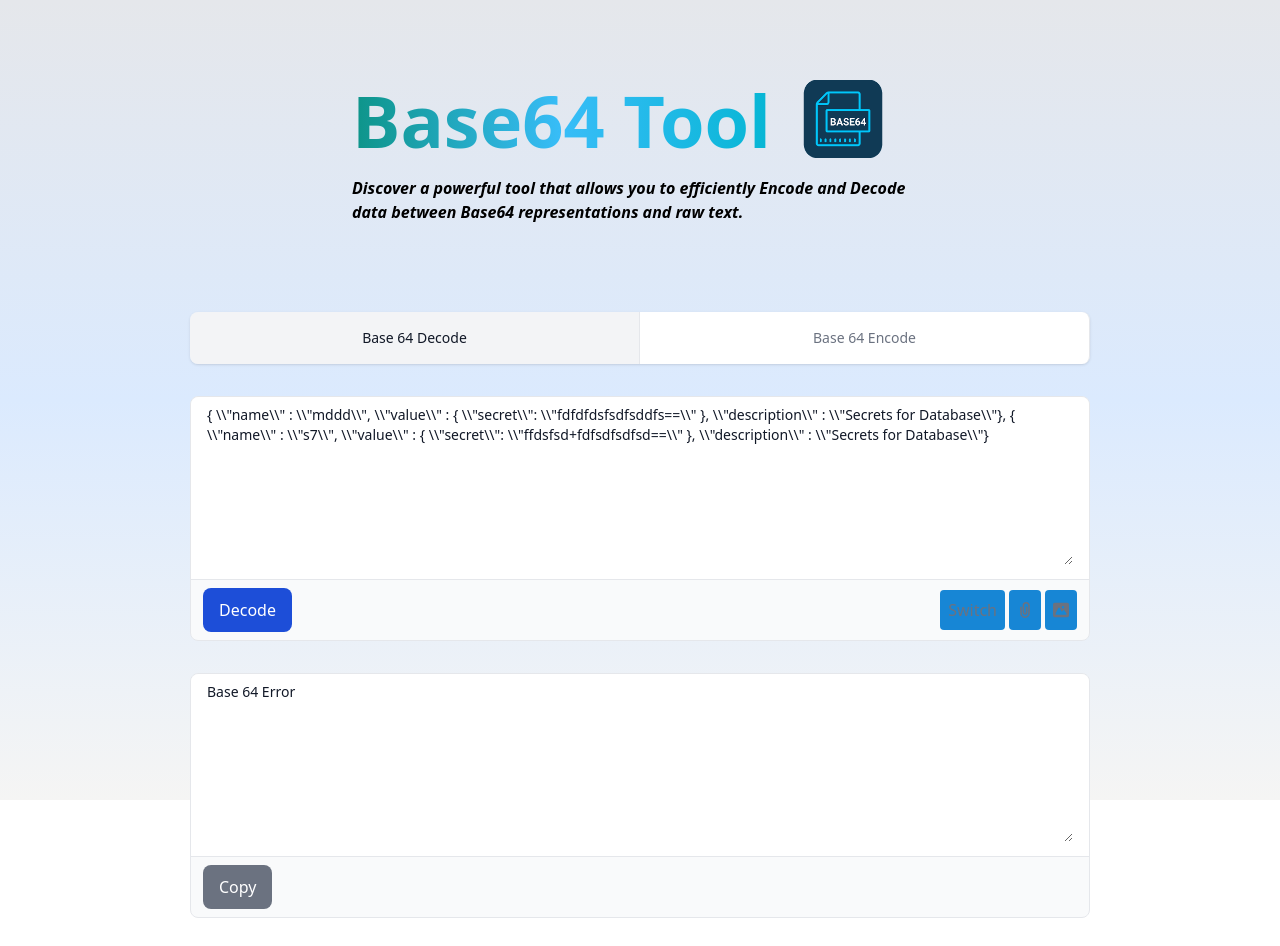
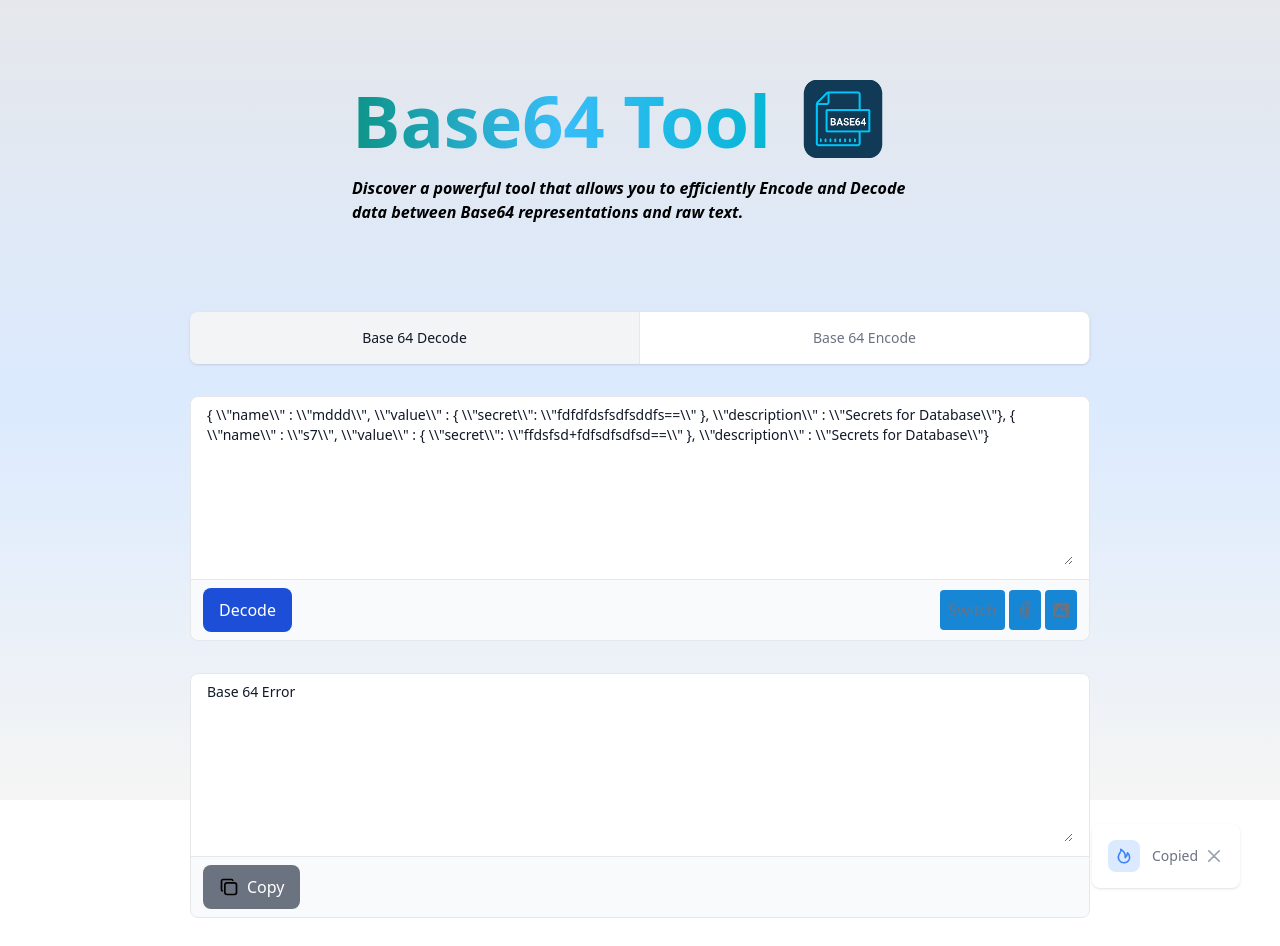
Before and after one commit to luimont/next-js-base64-tool, a Next.js app: page / in a window 1280 px wide. Shown: the top 946 px of the page. Built offline with nearby package versions, Linux system fonts and the light colour scheme.

Commit message:
Update code

```diff
--- a/components/DecodedList.tsx
+++ b/components/DecodedList.tsx
@@ -4,6 +4,7 @@ import { decodeBase64, encodeBase64, fixFormatJsonform } from '@/utils/functions
 import React, { useEffect, useState } from 'react'
 import { Tabs } from './Tabs'
 import { TextArea } from './TextArea'
+import { Toast } from './Toast'
 
 const secrets_list_current = String.raw`
   secret_s8={name=\\"s8\\", value={ \\"secret\\": \\"uyiyu/ZkVoP3pHKjZhaSOF9QUk9EIn0=\\" }, description=\\"Secrets for s8 Database\\"},
@@ -49,8 +50,6 @@ export const DecodedList = () => {
     }
   ]
 
-
-
   const [textAreaInput, setTextAreaInput] = useState(decoded)
   const [textOutput, setTextOutput] = useState({
     text:'',
@@ -58,6 +57,7 @@ export const DecodedList = () => {
   })
   const [isDecode, setDecode] = useState(true)
   const [prettyJson, setPrettyJson] = useState('none') // 'none', 'json', 'doublebarjson'
+
 
 
   useEffect(() => {
@@ -70,6 +70,7 @@ export const DecodedList = () => {
       setTextOutput({...textOutput, text:textEncoded})
     }
   },[textAreaInput, isDecode])
+
 
   const handleTextAreaInputChange = (event: React.ChangeEvent<HTMLTextAreaElement>) => {
     setTextAreaInput(event.target.value);
@@ -99,44 +100,26 @@ export const DecodedList = () => {
   return (
     <section className='flex flex-col'>
 
+
+
       <Tabs isDecode={isDecode} handleSetDecodeMode={handleSetDecodeMode} handleSetEncodeMode={handleSetEncodeMode}/>
-      {/*
-        <div className="flex flex-col my-8 ">
-          <textarea
-            placeholder="Paste here the Secret List in Base64"
-            value={textAreaInput}
-            onChange={handleTextAreaChange}
-            className="border-gray-300 border-2 min-h-60 rounded-md p-2"
-          />
-          <div className="flex gap-2">
-            {
-              isDecode
-              ? <button className="text-white rounded-md p-2 my-2 w-full" onClick={() => setDecode(true)}>Decode</button>
-              : <button className="text-white rounded-md p-2 my-2 w-full" onClick={() => setDecode(false)}>Encode</button>
-            }
-            <button className="text-white rounded-md p-2 my-2" onClick={handleSwitchMode}>Switch</button>
-          </div>
-        </div>
-      */}
 
-      <TextArea textAreaValue={textAreaInput} isDecode={isDecode} setDecode={setDecode} handleTextAreaChange={handleTextAreaInputChange} handleSwitchMode={handleSwitchMode} />
+      <TextArea
+        textAreaValue={textAreaInput}
+        isDecode={isDecode}
+        setDecode={setDecode}
+        handleTextAreaChange={handleTextAreaInputChange}
+        handleSwitchMode={handleSwitchMode}
+      />
 
-      {/*
-        <textarea
-          placeholder="Result"
-          value={
-            //prettyJson === 'none'
-            //  ?
-              textOutput.text
-              //: prettyJson === 'json'
-              //  ? JSON.stringify(textOutput, null, 2)
-              //  : JSON.stringify(fixFormatJsonform(textOutput), null, 2)
-          }
-          onChange={handleTextAreaOutputChange}
-          className="border-gray-300 border-2 min-h-60 rounded-md p-2"
-        />
-      */}
-      <TextArea isResultTextArea={true} textAreaValue={textOutput.text} isDecode={isDecode} setDecode={setDecode} handleTextAreaChange={handleTextAreaOutputChange} handleSwitchMode={handleSwitchMode} />
+      <TextArea
+        isResultTextArea={true}
+        textAreaValue={textOutput.text}
+        isDecode={isDecode}
+        setDecode={setDecode}
+        handleTextAreaChange={handleTextAreaOutputChange}
+        handleSwitchMode={handleSwitchMode}
+      />
 
       <h3>Visualization</h3>
       <div className='flex gap-2'>
@@ -144,6 +127,8 @@ export const DecodedList = () => {
         <button className="text-white rounded-md p-2 my-2" onClick={() => setPrettyJson('json')}>Format Pretty JSON</button>
         <button className="text-white rounded-md p-2 my-2" onClick={() => setPrettyJson('doublebarjson')}>DoubleBar Pretty JSON</button>
       </div>
+
+
 
       <pre className="w-80 bg-red-200">
         {
--- a/components/Header.tsx
+++ b/components/Header.tsx
@@ -13,7 +13,7 @@ export const Header = () => {
           Base64 Tool
         </h1>
         <div className='size-20'>
-          <Image src="/base64icon.png" alt="logo" width={70} height={40} layout="responsive"/>
+          <Image src="/base64icon.png" alt="logo" width={70} height={40} layout='responsive'/>
         </div>
       </div>
 
--- a/components/TextArea.tsx
+++ b/components/TextArea.tsx
@@ -1,20 +1,39 @@
-import React from 'react'
+import React, { useState } from 'react'
+import { Toast } from './Toast';
+import Image from 'next/image';
 
 export const TextArea = ({...props}) => {
   const {textAreaValue, isDecode, handleTextAreaChange, handleSwitchMode, isResultTextArea} = props
+
+  const [toastVisible, setToastVisible] = useState(false)
+
+ // console.log("Initial  isVisible:: "+isVisible)
+
+  const swowToast = () => {
+    console.log('executin showtoast')
+    setToastVisible(true)
+    setTimeout(() => {
+      setToastVisible(false)
+    }, 3000);
+  }
+
+
 
   const handleCopyClick = async (e: React.MouseEvent<HTMLButtonElement>) => {
     e.preventDefault();
     try {
       await navigator.clipboard.writeText(textAreaValue);
       console.log('Texto copiado al portapapeles:', textAreaValue);
+      swowToast()
     } catch (err) {
       console.error('Error al copiar al portapapeles:', err);
     }
   };
 
   return (
+
     <div className="my-2" >
+
       <form>
         <div className="w-full mb-4 border border-gray-200 rounded-lg bg-gray-50 dark:bg-gray-700 dark:border-gray-600">
           <div className="px-4 py-2 bg-white rounded-t-lg dark:bg-gray-800">
@@ -36,7 +55,7 @@ export const TextArea = ({...props}) => {
                 </button>
                 <button type="button" className="inline-flex justify-center items-center p-2 text-gray-500 rounded cursor-pointer hover:text-gray-900 hover:bg-gray-100 dark:text-gray-400 dark:hover:text-white dark:hover:bg-gray-600">
                   <svg className="w-4 h-4" aria-hidden="true" xmlns="http://www.w3.org/2000/svg" fill="none" viewBox="0 0 12 20">
-                    <path stroke="currentColor" stroke-linejoin="round" stroke-width="2" d="M1 6v8a5 5 0 1 0 10 0V4.5a3.5 3.5 0 1 0-7 0V13a2 2 0 0 0 4 0V6"/>
+                    <path stroke="currentColor" strokeLinejoin="round" strokeWidth="2" d="M1 6v8a5 5 0 1 0 10 0V4.5a3.5 3.5 0 1 0-7 0V13a2 2 0 0 0 4 0V6"/>
                   </svg>
                   <span className="sr-only">Attach file</span>
                 </button>
@@ -51,8 +70,10 @@ export const TextArea = ({...props}) => {
             :
             <div className="flex items-center justify-between px-3 py-2 border-t dark:border-gray-600">
               <button onClick={handleCopyClick} type="submit" className="inline-flex items-center py-2.5 px-4 text-s font-medium text-center text-white bg-gray-500 rounded-lg focus:ring-4 focus:ring-blue-200 dark:focus:ring-blue-900 hover:bg-gray-400">
+                <Image src="/icons/iconCopy.svg" alt="Descripción del SVG" width={20} height={20} className='mr-2'/>
                 Copy
               </button>
+              <Toast visible={toastVisible}/>
             </div>
           }
         </div>
--- /dev/null
+++ b/components/Toast.tsx
@@ -0,0 +1,56 @@
+import { useEffect, useState } from "react";
+
+interface ToastProps {
+  visible: boolean;
+}
+
+
+export const Toast = (props:any) => {
+
+
+  const {visible} = props
+  console.log('____visibble:::::'+visible)
+
+  //const [isVisible, setIsVisible] = useState(visible);
+  //console.log('isVisibble:::::'+isVisible)
+
+  //TODO: al desaparecer el toast no funciona la animación de 'slide-out'
+
+  //console.log("Initial  isVisible:: "+isVisible)
+
+
+  const handleVisibility = () => {
+    //setIsVisible(false)
+  }
+
+  return (
+    <div className={`
+      fixed m-10 bottom-0 right-0
+      transform ${visible
+        ? ' ease-in-out duration-500 translate-y-0'
+        : 'ease-in-out duration-500 translate-y-[200%]'
+      }
+    `}
+    >
+      {
+        <div id="toast-default" className={`
+          flex items-center w-full max-w-xs p-4 text-gray-500 bg-white rounded-lg shadow dark:text-gray-400 dark:bg-gray-800`} role="alert"
+        >
+          <div className="inline-flex items-center justify-center flex-shrink-0 w-8 h-8 text-blue-500 bg-blue-100 rounded-lg dark:bg-blue-800 dark:text-blue-200">
+              <svg className="w-4 h-4" aria-hidden="true" xmlns="http://www.w3.org/2000/svg" fill="none" viewBox="0 0 18 20">
+                  <path stroke="currentColor" strokeLinecap="round" strokeLinejoin="round" strokeWidth="2" d="M15.147 15.085a7.159 7.159 0 0 1-6.189 3.307A6.713 6.713 0 0 1 3.1 15.444c-2.679-4.513.287-8.737.888-9.548A4.373 4.373 0 0 0 5 1.608c1.287.953 6.445 3.218 5.537 10.5 1.5-1.122 2.706-3.01 2.853-6.14 1.433 1.049 3.993 5.395 1.757 9.117Z"/>
+              </svg>
+              <span className="sr-only">Fire icon</span>
+          </div>
+          <div className="ms-3 text-sm font-normal">Copied</div>
+          <button type="button" onClick={handleVisibility} className="ms-auto -mx-1.5 -my-1.5 bg-white text-gray-400 hover:text-gray-900 rounded-lg focus:ring-2 focus:ring-gray-300 p-1.5 hover:bg-gray-100 inline-flex items-center justify-center h-8 w-8 dark:text-gray-500 dark:hover:text-white dark:bg-gray-800 dark:hover:bg-gray-700" data-dismiss-target="#toast-default" aria-label="Close">
+              <span className="sr-only">Close</span>
+              <svg className="w-3 h-3" aria-hidden="true" xmlns="http://www.w3.org/2000/svg" fill="none" viewBox="0 0 14 14">
+                  <path stroke="currentColor" strokeLinecap="round" strokeLinejoin="round" strokeWidth="2" d="m1 1 6 6m0 0 6 6M7 7l6-6M7 7l-6 6"/>
+              </svg>
+          </button>
+        </div>
+      }
+    </div>
+  )
+}
--- a/pages/_document.tsx
+++ b/pages/_document.tsx
@@ -4,7 +4,19 @@ import { Html, Head, Main, NextScript } from "next/document";
 export default function Document() {
   return (
     <Html lang="en">
-      <Head />
+      <Head>
+        {/*
+        // eslint-disable-next-line @next/next/no-title-in-document-head */
+        //<title>Base64 Tool</title>
+        }
+        <meta property="og:title" content="Base 64 Tool" />
+        <meta property="og:type" content="article" />
+        <meta property="og:description" content="Decode/Encode simple & fast Base 64" />
+        <meta property="og:image" content="/base64icon.png" />
+      </Head>
+
+
+
 
       <body>
 
--- a/pages/index.tsx
+++ b/pages/index.tsx
@@ -4,6 +4,7 @@
 import { DecodedList } from "@/components/DecodedList";
 import EditableSecretList from "@/components/EditableSecretList";
 import { Tabs } from "@/components/Tabs";
+import { Toast } from "@/components/Toast";
 
 const index = () => {
 
```
Also changed, not shown: styles/globals.css (+27 -0 lines), public/icons/IconCopy.svg (added), public/icons/iconSwitch.svg (added).
